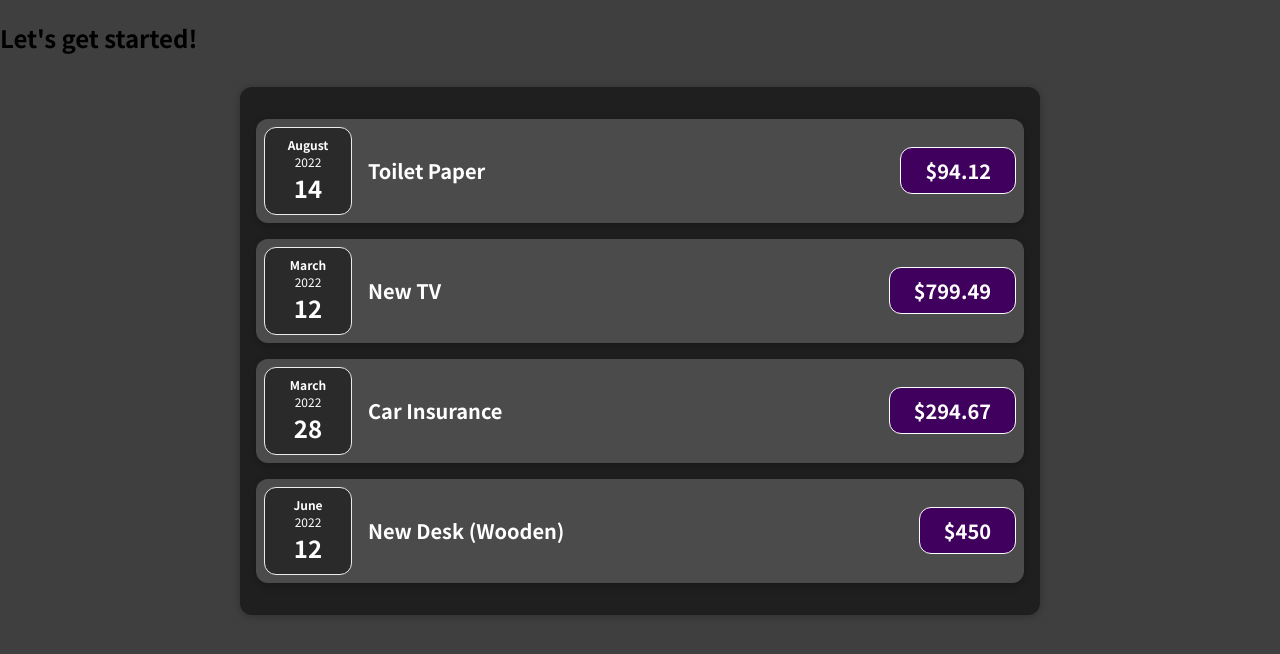
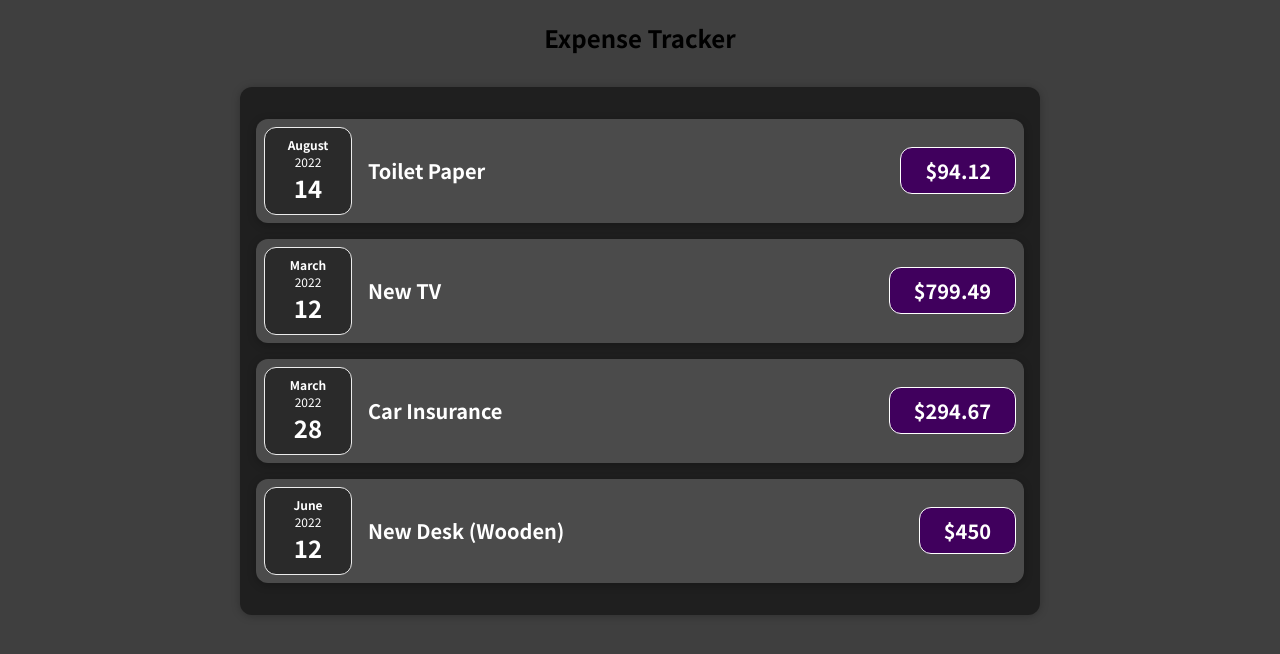
Before and after one commit to aravind452/REACT, a JavaScript app in the folder 01-starting-setup/: page / in a window 1280 px wide. Shown: the top 654 px of the page. Built offline with nearby package versions, Linux system fonts and the light colour scheme.

Commit message:
App.js updated, app.css created

```diff
--- /dev/null
+++ b/01-starting-setup/src/App.css
@@ -0,0 +1,3 @@
+.app {
+    text-align: center;
+}
--- a/01-starting-setup/src/App.js
+++ b/01-starting-setup/src/App.js
@@ -1,4 +1,5 @@
 import Expenses from "./Components/Expenses";
+import "./App.css";
 
 function App() {
   const expenses = [
@@ -21,10 +22,10 @@ function App() {
   ];
   return (
     <div>
-      <h2>Let's get started!</h2>
+      <h2 className="app">Expense Tracker</h2>
       <Expenses item={expenses} />
     </div>
   );
 }
 
-export default App
+export default App;
```
